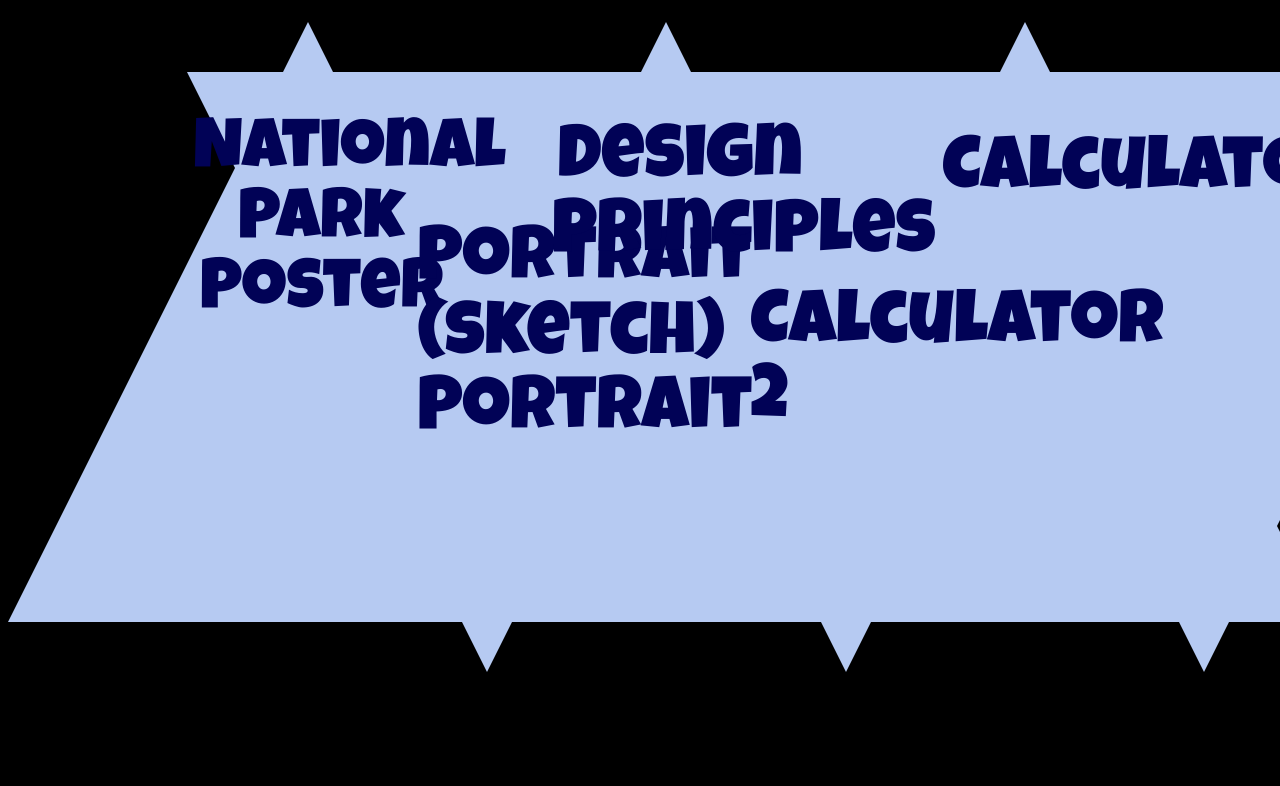
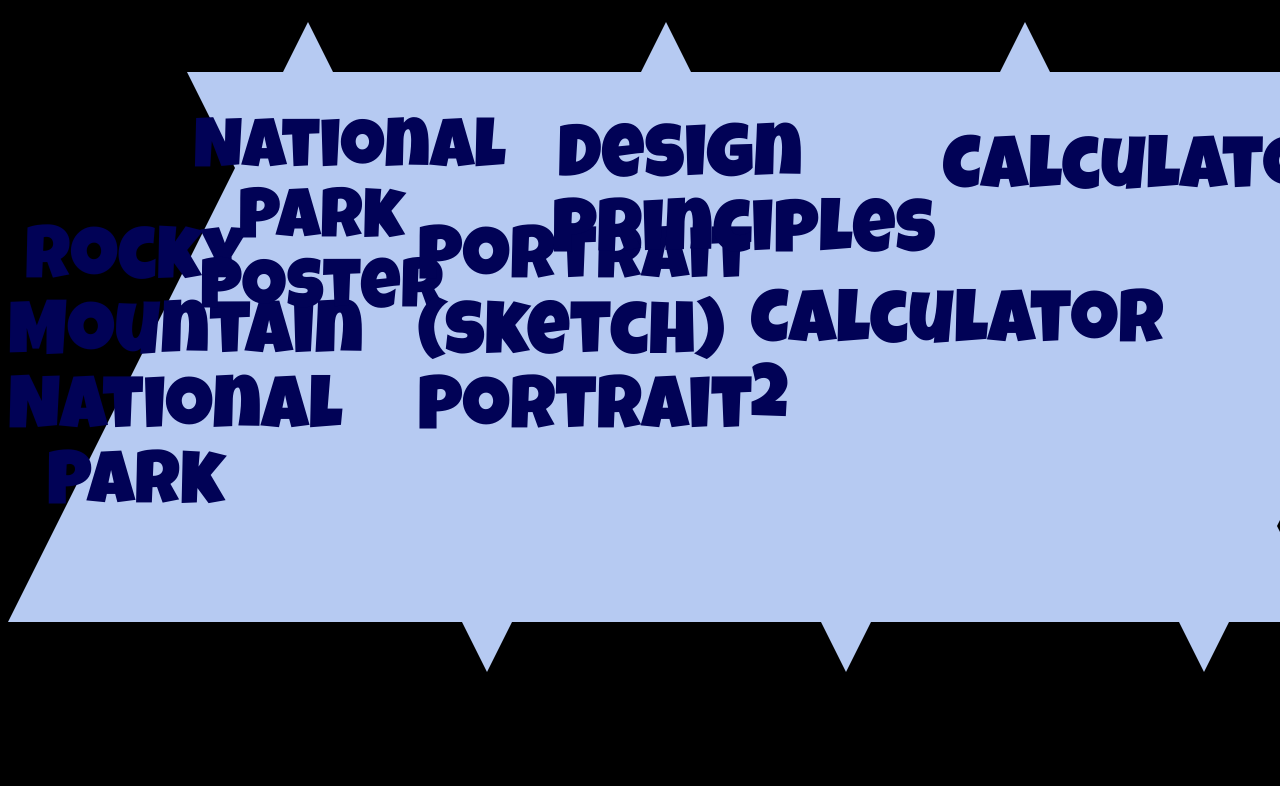
Before and after one commit to nsamtani/DES350, a plain HTML site: page index.html in a window 1280 px wide. Shown: the part 722-1508 px from the top of the page. Drawn offline with Linux system fonts and the light colour scheme.

Commit message:
Add files via upload

```diff
--- a/index.html
+++ b/index.html
@@ -36,6 +36,16 @@
 		margin-left:2%;
 		font-size:100px;
 		color:white;
+	}
+
+	.Rocky_Mountain_National_Park{
+		width:20%;
+		font-size:75px;
+		margin-left:0%;
+		margin-right:2%;
+		margin-top:10%;
+		position:absolute;
+		text-align:center;
 	}
 
 	.national_park_poster{
@@ -203,6 +213,10 @@
 	<h1>Neha Samtani</h1>
 	<h2>DES 350</h2>
 
+	<div class="Rocky_Mountain_National_Park">
+	<p> <a href="https://nsamtani.github.io/DES350/park_website.html">Rocky Mountain National Park</a></p>
+	</div>
+
 	<div class="national_park_poster">
 	<p> <a href="https://nsamtani.github.io/DES350/nationalparkposter.html">National Park Poster</a></p>
 	</div>
```
